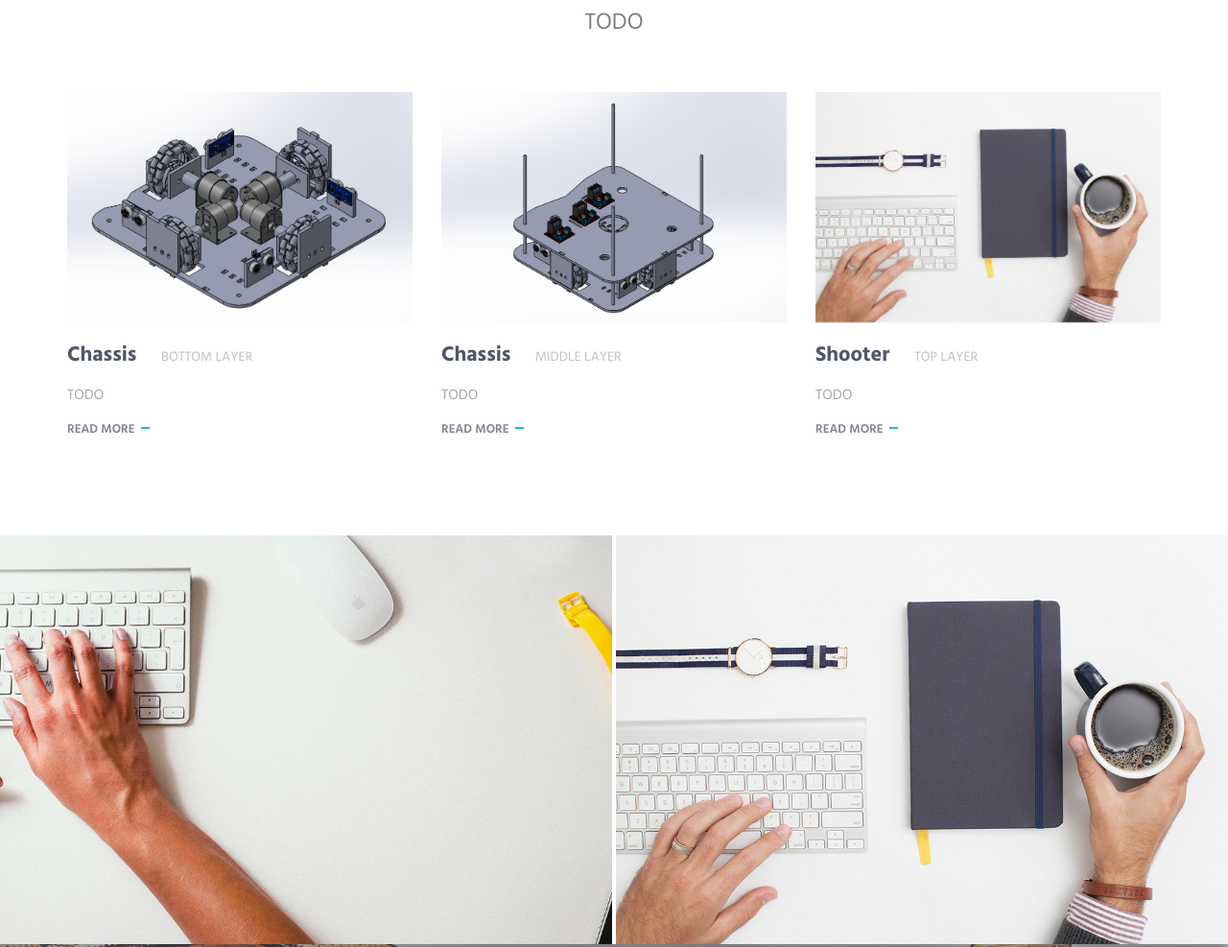
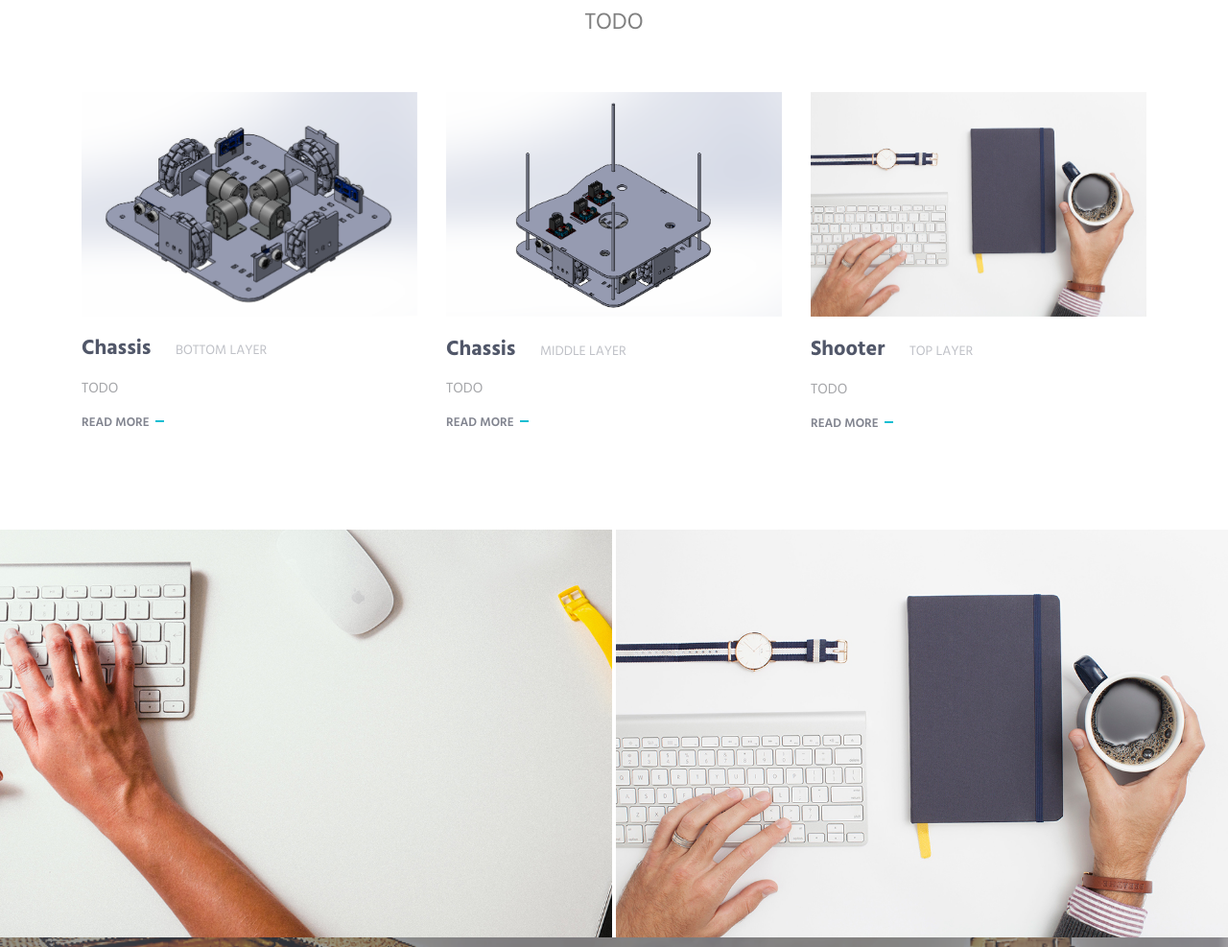
Before and after one commit to tedhuang96/ME210_Team24_Report, a plain HTML site: page index.html in a window 1280 px wide. Shown: the part 1975-2962 px from the top of the page at 96% size. Drawn offline with nearby package versions, Linux system fonts and the light colour scheme; files that its build step writes are made by us from their sources.

Commit message:
Update index.html

```diff
--- a/index.html
+++ b/index.html
@@ -120,7 +120,7 @@ We focused on simplicity and speed, resulting in our final product: the Team 9 r
         <!-- End overview -->
         <div class="tlinks">Collect from <a href="http://www.cssmoban.com/" >网站建设</a></div>
 
-        <!-- mech -->
+        <!-- MECHANICAL -->
         <div id="mech">
             <div class="container content-lg">
                 <!-- <div class="row text-center margin-b-40"> -->
@@ -134,9 +134,9 @@ We focused on simplicity and speed, resulting in our final product: the Team 9 r
                 </div>
                 <!--// end row -->
 
-                <div class="row">
+                <div class="container-full-width">
                     <!-- Latest Products -->
-                    <div class="col-sm-4 sm-margin-b-50">
+                    <div class="col-sm-4 sm-margin-b-30">
                         <div class="margin-b-20">
                             <img class="img-responsive wow fadeIn" src="img/chassis1_cad.png" alt="Latest Products Image" data-wow-duration=".3" data-wow-delay=".1s">
                         </div>
@@ -147,7 +147,7 @@ We focused on simplicity and speed, resulting in our final product: the Team 9 r
                     <!-- End Latest Products -->
 
                     <!-- Latest Products -->
-                    <div class="col-sm-4 sm-margin-b-50">
+                    <div class="col-sm-4 sm-margin-b-30">
                         <div class="margin-b-20">
                             <img class="img-responsive wow fadeIn" src="img/chassis2_cad.png" alt="Latest Products Image" data-wow-duration=".3" data-wow-delay=".2s">
                         </div>
@@ -158,7 +158,7 @@ We focused on simplicity and speed, resulting in our final product: the Team 9 r
                     <!-- End Latest Products -->
 
                     <!-- Latest Products -->
-                    <div class="col-sm-4 sm-margin-b-50">
+                    <div class="col-sm-4 sm-margin-b-30">
                         <div class="margin-b-20">
                             <img class="img-responsive wow fadeIn" src="img/970x647/03.jpg" alt="Latest Products Image" data-wow-duration=".3" data-wow-delay=".3s">
                         </div>
@@ -183,7 +183,7 @@ We focused on simplicity and speed, resulting in our final product: the Team 9 r
                 <!--// end row -->
             </div>
         </div>
-        <!-- End mech -->
+        <!-- End MECHANICAL -->
 
         <!-- Promo Banner -->
         <div class="promo-banner">
@@ -555,7 +555,7 @@ We focused on simplicity and speed, resulting in our final product: the Team 9 r
         <div id="conclusion">
             <div class="container content-lg">
                 <!-- <div class="row text-center margin-b-40"> -->
-                <div class="row text-center margin-b-40">
+                <div class="row text-center margin-b-10">
                     <div class=""col-md-10 col-md-offset-1"">
 
                         <h2><font size="10">Conclusion</font></h2>
```
